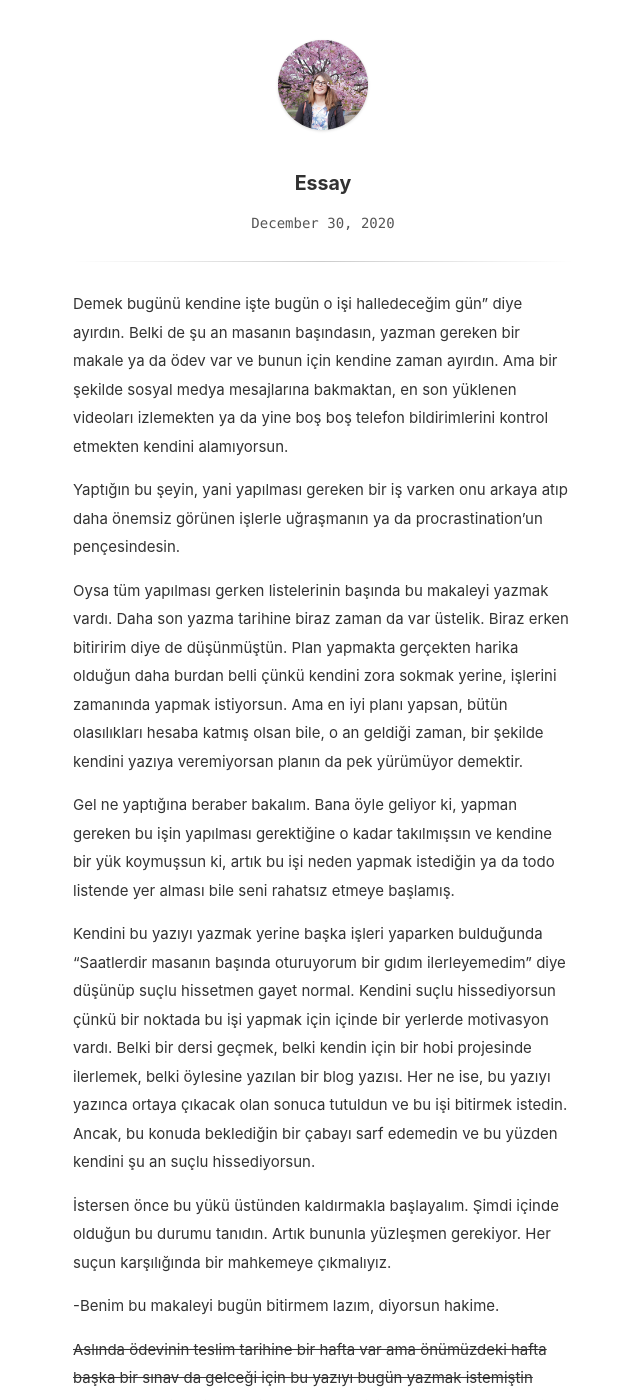
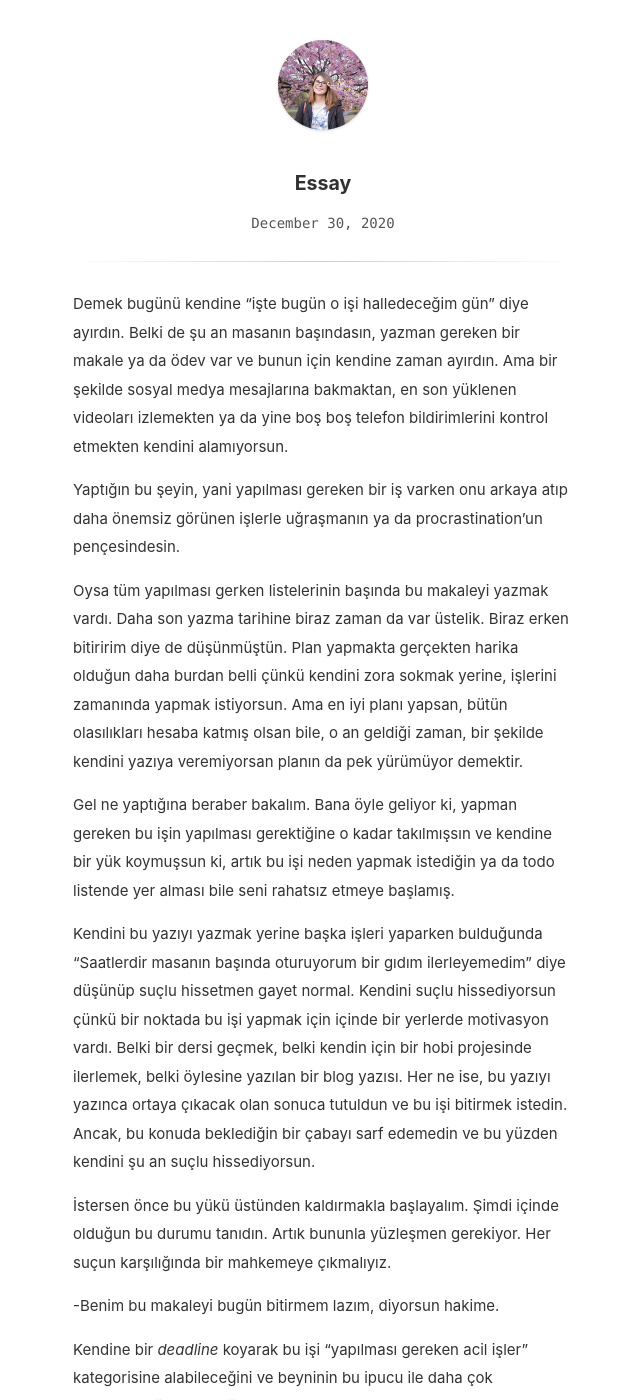
Before and after one commit to zehrahayirci/zehrahayirci.github.io, a Jekyll site: the page built from _posts/2020-12-30-essay.md, in a window 1280 px wide and 1400 px high. Shown: the whole window, without its empty margins (317-957 px from the left). Built offline with Jekyll 4.4.1, drawn with Linux system fonts in a browser that asks for light colours; some of the changed text lies outside the part shown.

Commit message:
Update 2020-12-30-essay.md

```diff
--- a/_posts/2020-12-30-essay.md
+++ b/_posts/2020-12-30-essay.md
@@ -3,7 +3,7 @@ title: Essay
 updated: 2020-12-30 22:25
 ---
 
-Demek bugünü kendine  işte bugün o işi halledeceğim gün" diye ayırdın. Belki de şu an  masanın başındasın, yazman gereken bir makale ya da ödev var ve bunun için kendine zaman  ayırdın. Ama bir şekilde sosyal medya mesajlarına bakmaktan, en son yüklenen videoları izlemekten ya da yine boş boş telefon bildirimlerini kontrol etmekten kendini alamıyorsun.
+Demek bugünü kendine  "işte bugün o işi halledeceğim gün" diye ayırdın. Belki de şu an  masanın başındasın, yazman gereken bir makale ya da ödev var ve bunun için kendine zaman  ayırdın. Ama bir şekilde sosyal medya mesajlarına bakmaktan, en son yüklenen videoları izlemekten ya da yine boş boş telefon bildirimlerini kontrol etmekten kendini alamıyorsun.
 
 Yaptığın bu şeyin, yani yapılması gereken bir iş varken onu arkaya atıp daha önemsiz görünen işlerle uğraşmanın ya da procrastination'un pençesindesin.
 
@@ -17,7 +17,7 @@ Kendini bu yazıyı yazmak yerine başka işleri yaparken bulduğunda "Saatlerdi
 
 -Benim bu makaleyi bugün bitirmem lazım, diyorsun hakime.
 
-~~Aslında ödevinin teslim tarihine bir hafta var ama önümüzdeki hafta başka bir sınav da gelceği için bu yazıyı bugün yazmak istemiştin sadece.~~ Kendine bir *deadline* koyarak bu işi "yapılması gereken acil işler" kategorisine alabileceğini ve beyninin bu ipucu ile daha çok odaklanacağını edeceğini düşünmüştün. Ama içten içe bunun gerçek bir deadline olmadığını da pekala biliyorsun ve kendini kandıramıyorsun.
+Kendine bir *deadline* koyarak bu işi "yapılması gereken acil işler" kategorisine alabileceğini ve beyninin bu ipucu ile daha çok odaklanacağını edeceğini düşünmüştün. Ama içten içe bunun gerçek bir deadline olmadığını da pekala biliyorsun ve kendini kandıramıyorsun.
 
 Her halükarda, mahkeme biraz kendine koyduğun şu yükten seni kurtarmaya karar veriyor. Bence sen de bunu yapabilirsin. Bu yazıyı bugün acilen yazmak zorunda değilsin. Kabul etmelisin ki, eski taktiklerin artık işe yaramıyor. Demek ki başka bir taktik kullanmalısın. Belki de daha önce denemediğin ve kendini yeterince şaşırtabilecek bir taktik. Bu yüzden de yardım arıyor, motivasyon üzerine makalelere ve videolara bakıyorsun.
 
```
